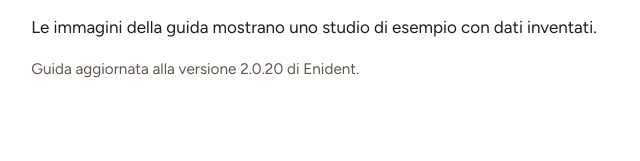
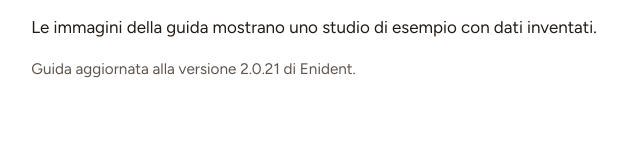
Before and after one commit to OdontoSaurus/enident-sito, a plain HTML site: page guida/index.html in a window 1280 px wide. Shown: the part 1943-2104 px from the top of the page, 188-828 px from the left. Drawn offline with Linux system fonts and the light colour scheme.

Commit message:
Guida di Enident v2.0.21

```diff
--- a/guida/index.html
+++ b/guida/index.html
@@ -98,7 +98,7 @@ spiega, passo per passo, come si usa.</p>
 </tr>
 </tbody></table>
 </div><p>Le immagini della guida mostrano uno studio di esempio con dati inventati.</p>
-<p class="versione">Guida aggiornata alla versione 2.0.20 di Enident.</p>
+<p class="versione">Guida aggiornata alla versione 2.0.21 di Enident.</p>
 </main>
 <footer>
   <span>© <span id="anno"></span> Francesco Paolo Enia</span>
```
Also changed, not shown: guida/01-primi-passi.html (+1 -1 lines), guida/02-agenda.html (+1 -1 lines), guida/03-pazienti.html (+1 -1 lines), guida/04-in-sospeso.html (+1 -1 lines), guida/05-promemoria-e-comunicazioni.html (+1 -1 lines), guida/06-canali.html (+1 -1 lines), guida/07-prenotazione-online.html (+1 -1 lines), guida/08-report.html (+1 -1 lines), guida/09-abbonamento-e-piani.html (+1 -1 lines), guida/10-impostazioni.html (+1 -1 lines), guida/11-web-e-telefono.html (+1 -1 lines), guida/12-domande-frequenti.html (+1 -1 lines).
